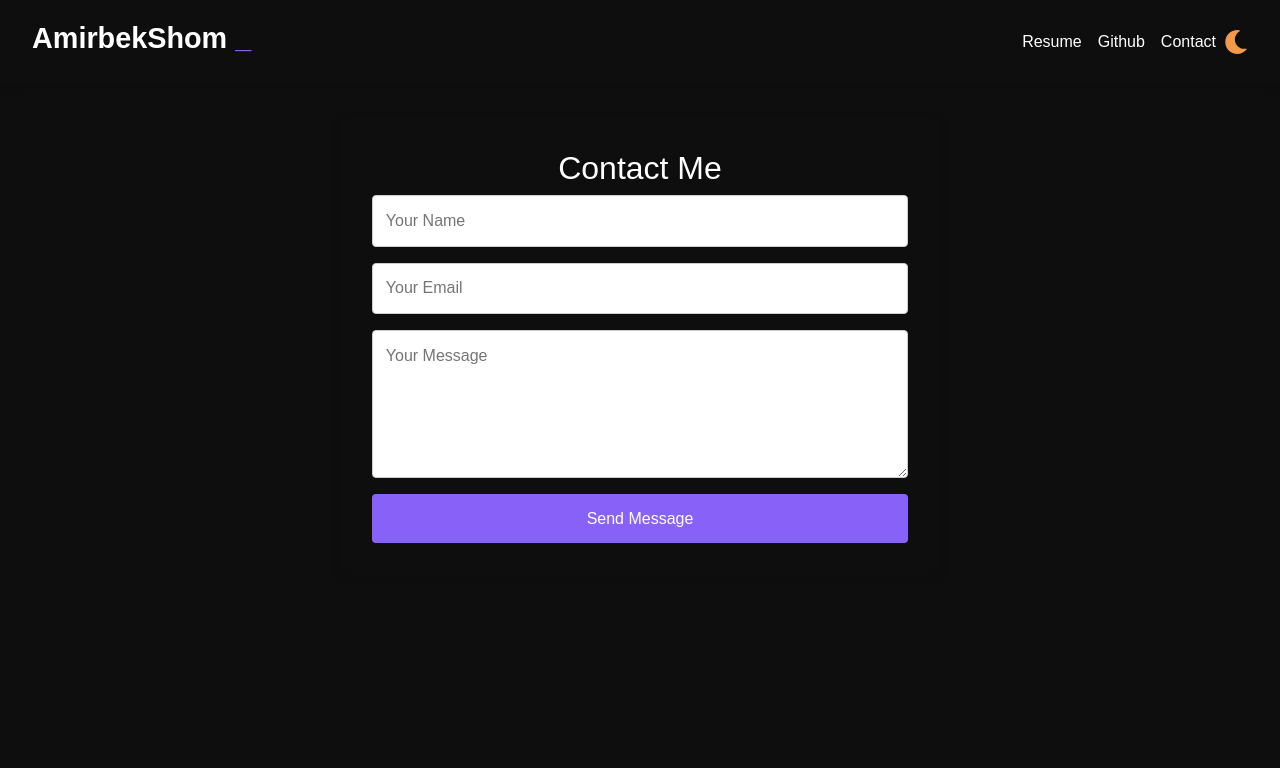
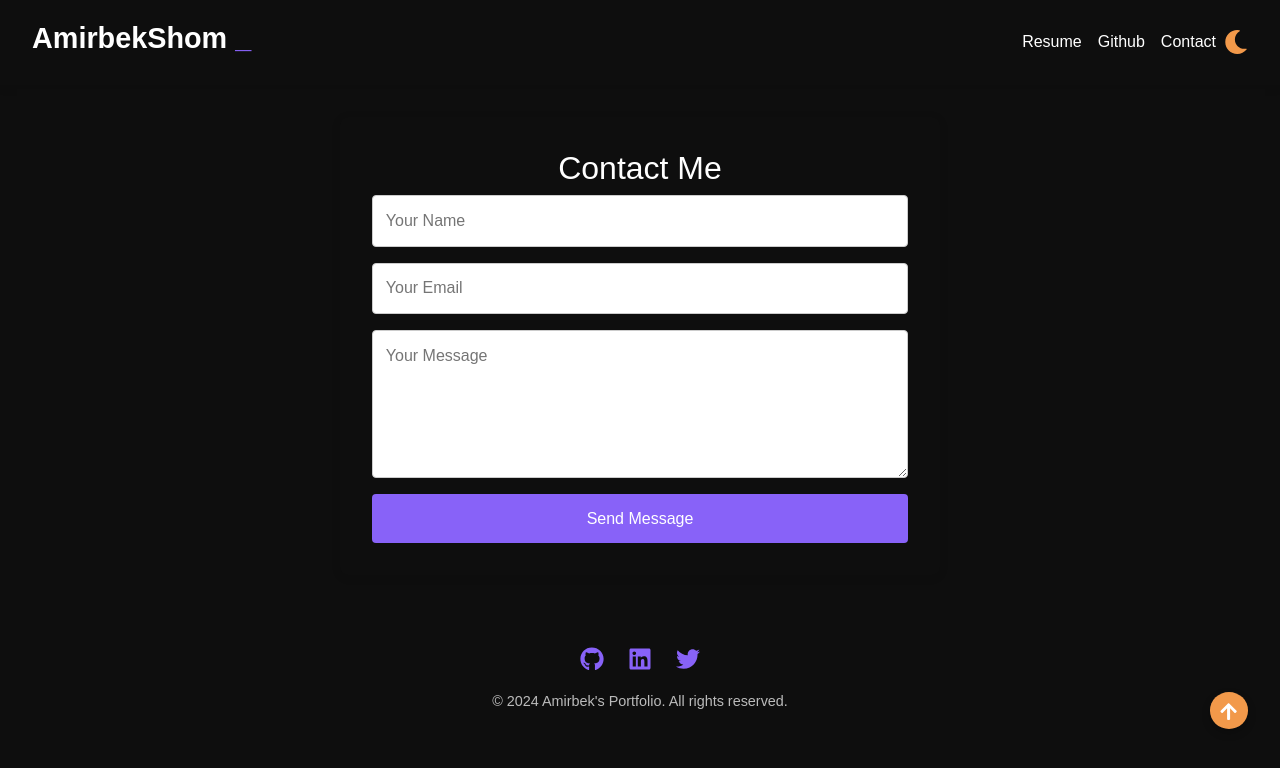
Before and after one commit to Amirbeek/Portfolio-amirbek, a React app: page /contact in a window 1280 px wide. Shown: the top 768 px of the page. Built offline with nearby package versions, Linux system fonts and the light colour scheme.

Commit message:
Footer section

```diff
--- a/src/App.js
+++ b/src/App.js
@@ -6,6 +6,7 @@ import { BrowserRouter as Router, Route, Routes } from 'react-router-dom';
 import { ThemeProvider } from './Theme';  // Assuming ThemeProvider is in Theme.js
 import { themes } from './Theme';
 import styled, { createGlobalStyle } from "styled-components";
+import Footer from "./sections/Footer";
 
 const GlobalStyle = createGlobalStyle`
     body {
@@ -44,6 +45,7 @@ function App() {
                         <Route path="/" element={<HomePage />} />
                         <Route path="/contact" element={<ContactPage />} />
                     </Routes>
+                    <Footer/>
                 </Router>
             </Container>
         </ThemeProvider>
--- a/src/sections/Footer.js
+++ b/src/sections/Footer.js
@@ -3,7 +3,7 @@ import styled from 'styled-components';
 import { FaGithub, FaLinkedin, FaTwitter, FaArrowUp } from 'react-icons/fa';
 
 const FooterContainer = styled.footer`
-  background-color: #282c34;
+  background-color: ${props => props.theme.background};
   color: white;
   text-align: center;
   padding: 2rem 1rem;
@@ -17,12 +17,12 @@ const SocialLinks = styled.div`
   margin-bottom: 1rem;
 
   a {
-    color: #ffdd57;
+    color: ${props => props.theme.primary_color};
     font-size: 1.5rem;
     transition: color 0.3s ease;
 
     &:hover {
-      color: #ffc107; // Slightly brighter shade on hover
+      color: ${props => props.theme.face_color_hover};
     }
   }
 `;
@@ -36,20 +36,20 @@ const ScrollToTopButton = styled.button`
     position: absolute;
     bottom: 2rem;
     right: 2rem;
-  background-color: #ffdd57;
+    background-color: ${props => props.theme.face_color_hover};
     border: none;
     border-radius: 50%;
-  padding: 0.6rem;
+    padding: 0.4rem 0.6rem;
     cursor: pointer;
     transition: background 0.3s ease;
-  box-shadow: 0 4px 8px rgba(0, 0, 0, 0.3);
+    box-shadow: 0 4px 8px rgba(0, 0, 0, 0.24);
 
     &:hover {
         background-color: #ffc107;
     }
 
     svg {
-    color: #282c34;
+        color: ${props => props.theme.text_color_header};
         font-size: 1.2rem;
     }
 `;
```
Lines whose indentation alone changed are shown as unchanged.
